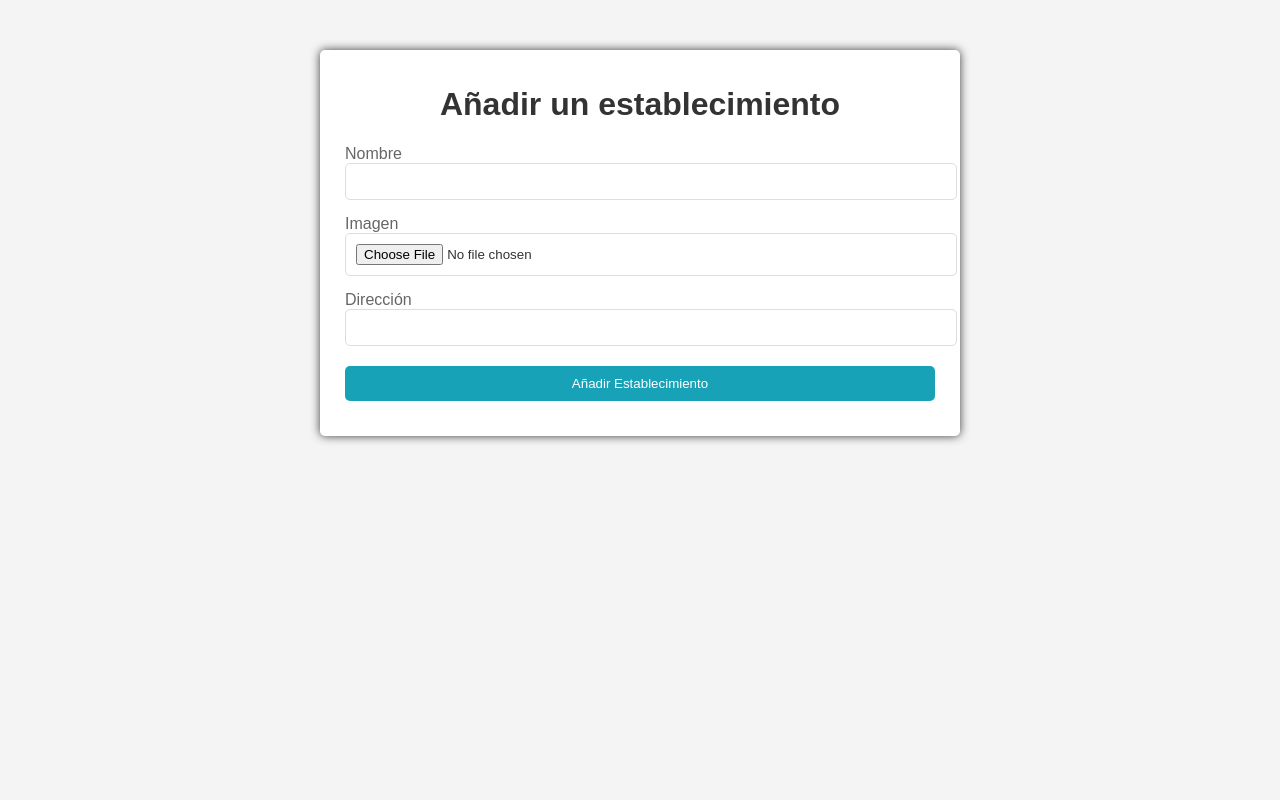
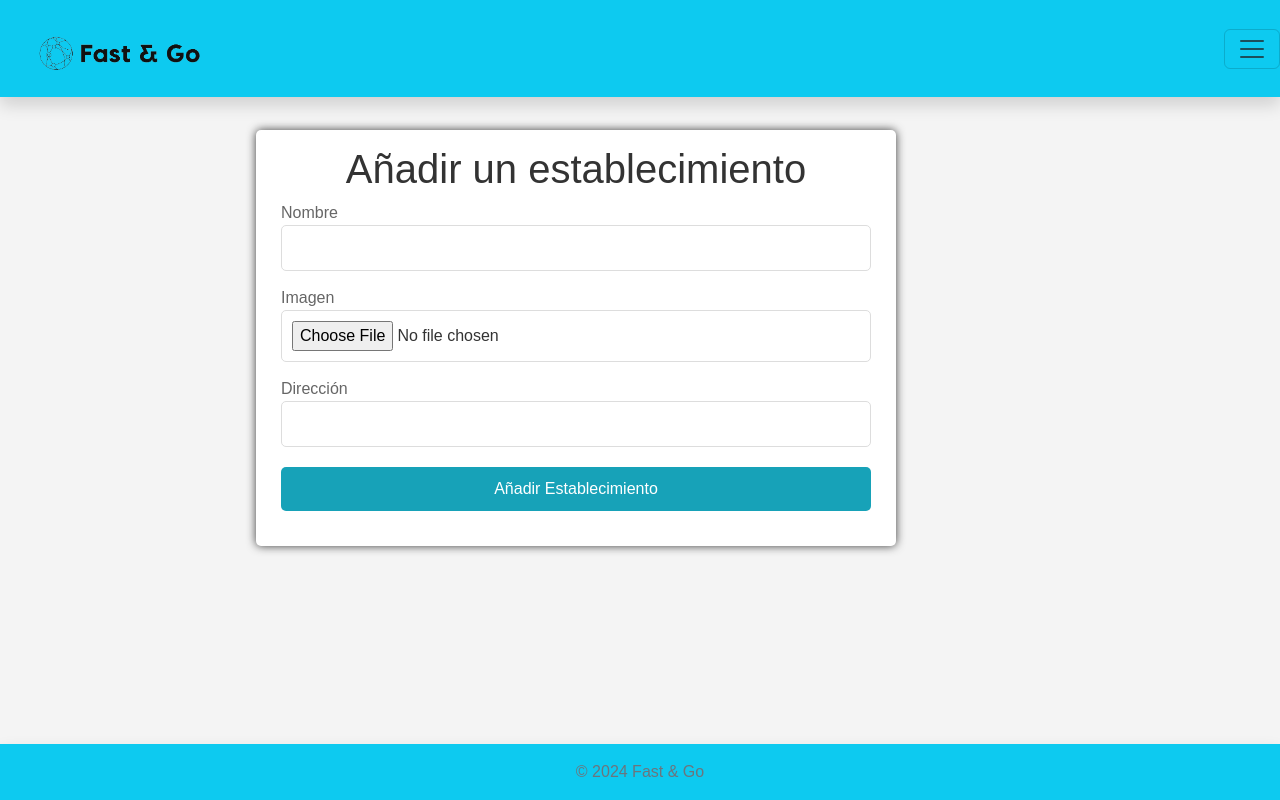
Before and after one commit to DanielCocom/ScanGoWeb, a website: page AddTienda/AddTienda.html in a window 1280 px wide. Drawn offline with nearby package versions, Linux system fonts and the light colour scheme.

Commit message:
Cambios del 10  de Abril ,7:38  pm

```diff
--- a/AddTienda/AddTienda.css
+++ b/AddTienda/AddTienda.css
@@ -27,3 +27,57 @@
     font-weight: bold;
     margin-left: 15px;
 }
+
+body {
+    font-family: Arial, sans-serif;
+    background-color: #f4f4f4;
+    margin: 0;
+    padding: 0;
+    margin-top: 130px; /* Ajusta este valor según la altura de tu barra de navegación */
+}
+.container-establecimiento {
+    width: 50%;
+    margin: 0 auto;
+    margin-left: 20%; /* Ajusta este valor según cuánto quieras mover el contenedor hacia la derecha */
+}
+.form-wrap {
+    background: #fff;
+    padding: 15px 25px;
+    color: #333;
+    margin: 50px 0;
+    border-radius: 5px;
+    box-shadow: 0px 0px 10px 0px #3c3c3c;
+}
+.form-wrap h1,
+.form-wrap p {
+    text-align: center;
+}
+.form-wrap .form-group {
+    margin-bottom: 15px;
+}
+.form-wrap .form-group label {
+    display: block;
+    color: #666;
+}
+
+.form-wrap .form-group input {
+    width: 100%;
+    padding: 10px;
+    border: #ddd 1px solid;
+    border-radius: 5px;
+}
+
+.form-wrap button {
+    display: block;
+    width: 100%;
+    padding: 10px;
+    border: 0;
+    background-color: #17a2b8;
+    color: #fff;
+    border-radius: 5px;
+    margin: 20px 0;
+}
+
+.form-wrap button:hover {
+    background-color: #17a2b8;
+}
--- a/AddTienda/AddTienda.html
+++ b/AddTienda/AddTienda.html
@@ -1,63 +1,71 @@
 <!DOCTYPE html>
 <html>
 <head>
-    <style>
-        body {
-            font-family: Arial, sans-serif;
-            background-color: #f4f4f4;
-            margin: 0;
-            padding: 0;
-        }
-        .container {
-            width: 50%;
-            margin: 0 auto;
-        }
-        .form-wrap {
-            background: #fff;
-            padding: 15px 25px;
-            color: #333;
-            margin: 50px 0;
-            border-radius: 5px;
-            box-shadow: 0px 0px 10px 0px #3c3c3c;
-        }
-        .form-wrap h1,
-        .form-wrap p {
-            text-align: center;
-        }
-        .form-wrap .form-group {
-            margin-bottom: 15px;
-        }
-        .form-wrap .form-group label {
-            display: block;
-            color: #666;
-        }
-
-        .form-wrap .form-group input {
-            width: 100%;
-            padding: 10px;
-            border: #ddd 1px solid;
-            border-radius: 5px;
-        }
-
-        .form-wrap button {
-            display: block;
-            width: 100%;
-            padding: 10px;
-            border: 0;
-            background-color: #17a2b8;
-            color: #fff;
-            border-radius: 5px;
-            margin: 20px 0;
-        }
-
-        .form-wrap button:hover {
-            background-color: #17a2b8;
-        }
-
-    </style>
+    <head>
+        <meta charset="UTF-8" />
+        <meta name="viewport" content="width=device-width, initial-scale=1.0" />
+        <title>Fast && Go</title>
+        <link href="../bootstrap/css/bootstrap.min.css" rel="stylesheet" />
+        <link rel="stylesheet" href="AddTienda.css" />
+        <link rel="stylesheet" href="../style.css" />
+        <script src="../animationsjs/sidebarslide.js"></script>
+        <script src="https://cdnjs.cloudflare.com/ajax/libs/jspdf/2.4.0/jspdf.umd.min.js"></script>
+        <script src="https://cdn.jsdelivr.net/npm/chart.js"></script>
+      </head>
 </head>
 <body>
-    <div class="container">
+    <nav
+      class="navbar navbar-expand-lg bg-info text-secondary shadow d-flex justify-content-between align-items-center"
+    >
+    <div class="logo-text-container">
+      <a class="navbar-brand">
+        <img src="/assets/official_logo.png" alt="" id="img-logo" />
+      </a>
+    </div>
+      <button
+        class="navbar-toggler"
+        type="button"
+        id="sidebarToggle"
+        aria-controls="sidebar"
+        aria-expanded="false"
+        aria-label="Toggle navigation"
+      >
+        <span class="navbar-toggler-icon"></span>
+      </button>
+    </nav>
+    <div class="sidebar" id="sidebar">
+      <ul class="nav flex-column">
+        <li class="nav-item">
+          <a class="nav-link" href="../Ventas/Ventas.html">Ventas</a>
+        </li>
+
+        <li class="nav-item">
+          <a class="nav-link" href="../Productos/Prodcuctos.html">Productos</a>
+        </li>
+
+        <li class="nav-item">
+          <a class="nav-link" href="../Estadisticas/Estadisticas.html"
+            >Estadisticas</a
+          >
+        </li>
+
+        <li class="nav-item">
+          <a class="nav-link" href="../DescagarReporte/DescargarReporte.html"
+            >Descargar reporte</a
+          >
+        </li>
+
+        <li>
+          <a class="nav-link" href="../Addproducto/AgregarProductos.html"
+            >Agregar Producto</a
+          >
+        </li>
+        <li>
+          <a class="nav-link" href="../AddTienda/AddTienda.html">Agregar Establecimiento</a>
+      </li>
+      </ul>
+    </div>
+    <div class="container-establecimiento">
         <div class="form-wrap">
             <h1>Añadir un establecimiento</h1>
             <form id="myForm">
@@ -78,5 +86,10 @@
         </div>
     </div>
 </body>
+<footer
+    class="bg-info text-secondary shadow d-flex justify-content-center align-items-center p-3"
+  >
+    <p class="mb-0">© 2024 Fast & Go</p>
+  </footer>
 <script src="AddTienda.js"></script>
 </html>
--- a/Addproducto/addProducto.css
+++ b/Addproducto/addProducto.css
@@ -1,3 +1,7 @@
+body {
+    margin-top: 130px; /* Ajusta este valor según la altura de tu barra de navegación */
+  }
+
 .centered-form {
     display: flex;
     justify-content: center;
--- a/Estadisticas/estadisticas.css
+++ b/Estadisticas/estadisticas.css
@@ -1,6 +1,9 @@
 /* statistics.css */
 
 /* Contenedor principal */
+body {
+    margin-top: 130px; /* Ajusta este valor según la altura de tu barra de navegación */
+  }
 .stats-container {
     margin-top: 60px; /* Ajusta este valor según la altura de tu barra de navegación */
 
--- a/Ventas/ventas.css
+++ b/Ventas/ventas.css
@@ -8,6 +8,9 @@
   flex-direction: column;
   align-items: center;
   padding: 20px;
+}
+body {
+  margin-top: 130px; /* Ajusta este valor según la altura de tu barra de navegación */
 }
 
 /* Gráficos */
--- a/style.css
+++ b/style.css
@@ -48,6 +48,7 @@ body{
 
 
 .sidebar {
+
     background-color: #f8f9fa;
     padding: 20px;
     width: 250px; /* Increase width */
```
Also changed, not shown: Addproducto/AgregarProductos.html (+4 -1 lines), Dashboard/Dashboard.html (+1 -1 lines), DescagarReporte/DescargarReporte.html (+4 -1 lines), Estadisticas/Estadisticas.html (+4 -1 lines), Productos/Prodcuctos.html (+4 -1 lines), Ventas/Ventas.html (+4 -1 lines).
